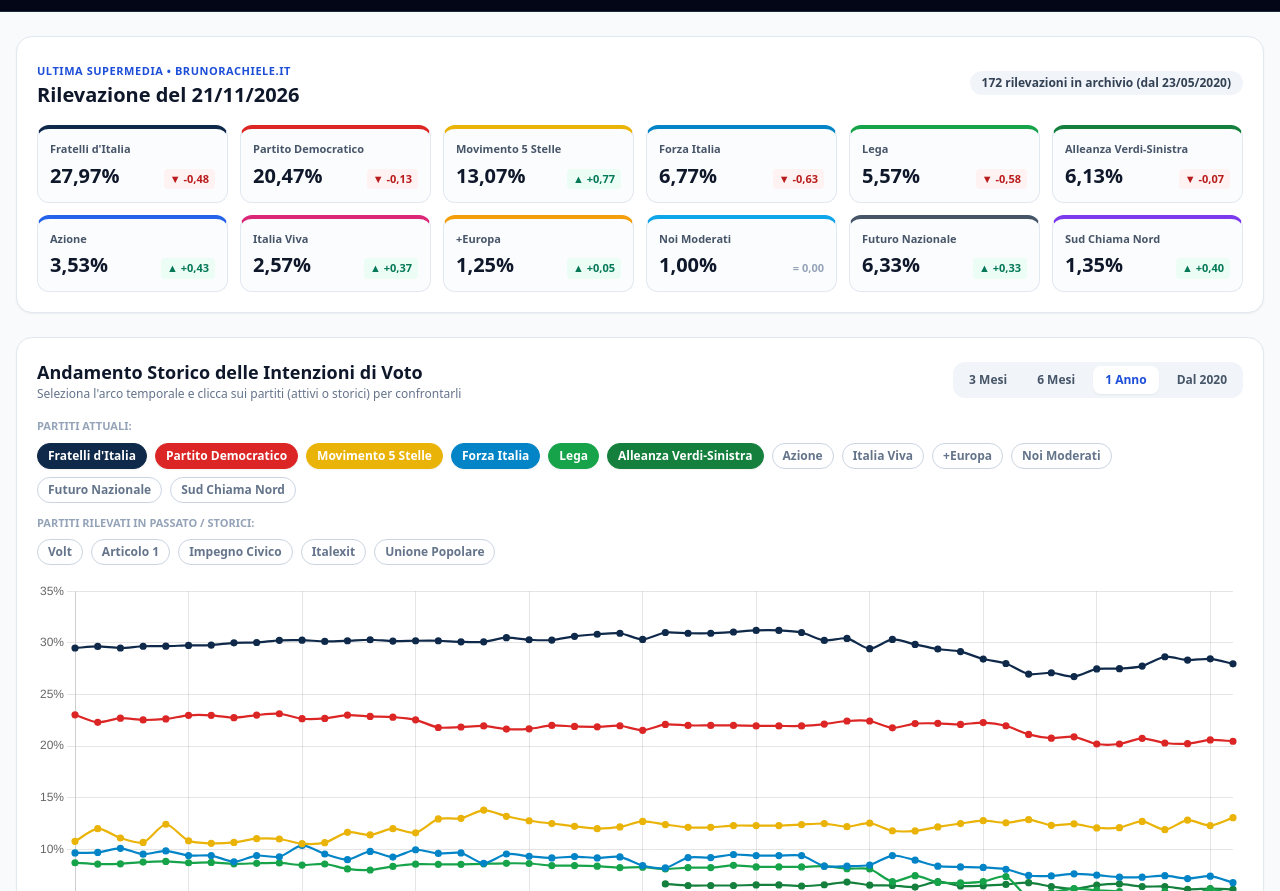
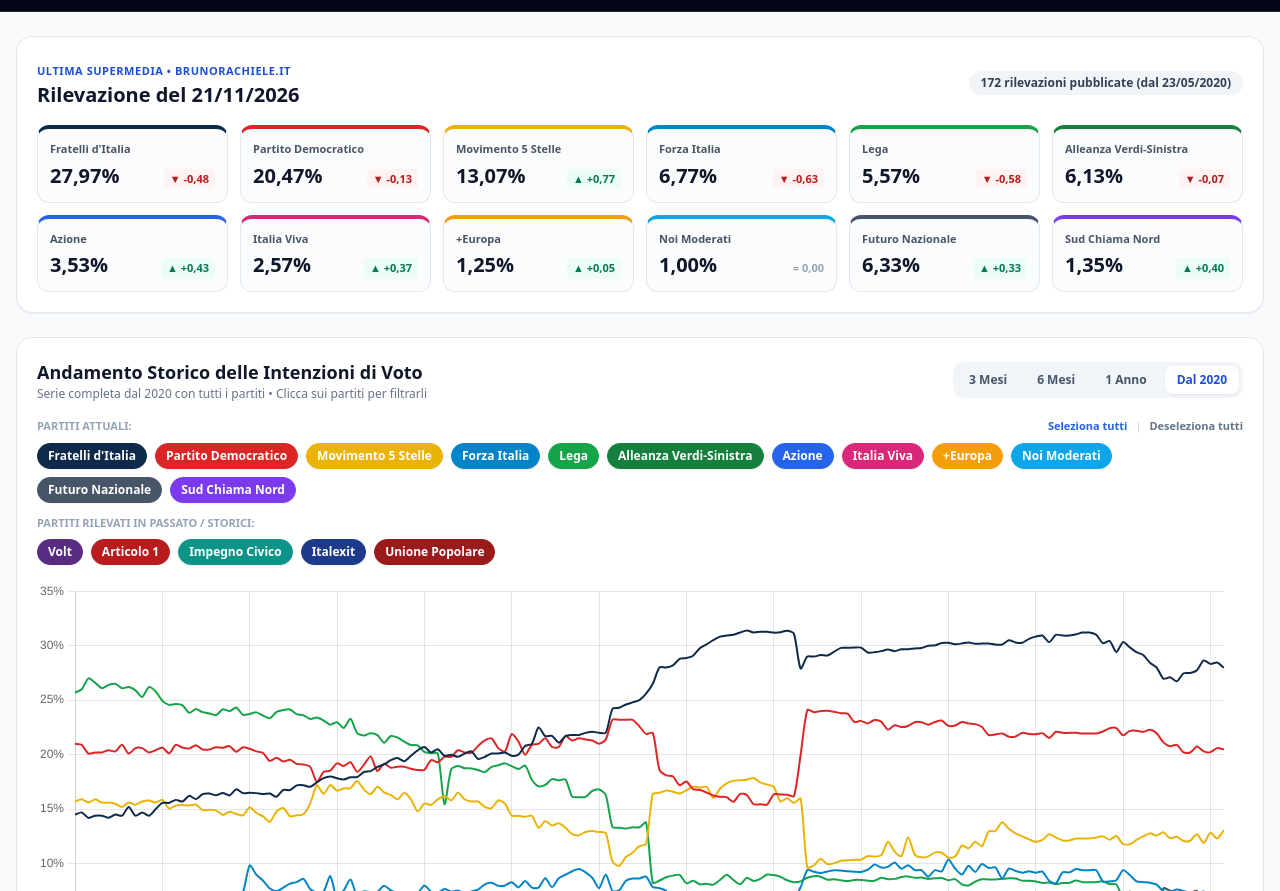
Before and after one commit to brunorachiele-it/archivio-sondaggi, a plain HTML site: page index.html in a window 1280 px wide. Shown: the part 61-952 px from the top of the page. Drawn offline with nearby package versions, Linux system fonts and the light colour scheme.

Commit message:
Modify voting section and token management
Updated text content and button functionalities in the voting intentions section. Adjusted the display of historical data and improved token management for private CSV downloads.

```diff
--- a/index.html
+++ b/index.html
@@ -48,25 +48,32 @@
       <div class="flex flex-wrap items-center justify-between gap-3">
         <div>
           <h2 class="text-lg font-black text-slate-900">Andamento Storico delle Intenzioni di Voto</h2>
-          <p class="text-xs text-slate-500">Seleziona l'arco temporale e clicca sui partiti (attivi o storici) per confrontarli</p>
+          <p class="text-xs text-slate-500">Serie completa dal 2020 con tutti i partiti • Clicca sui partiti per filtrarli</p>
         </div>
         <div class="flex items-center gap-1.5 bg-slate-100 p-1 rounded-xl" id="range-buttons">
           <button type="button" data-range="12" onclick="setRange(12, this)" class="range-btn px-3 py-1.5 rounded-lg text-xs font-bold text-slate-600">3 Mesi</button>
           <button type="button" data-range="26" onclick="setRange(26, this)" class="range-btn px-3 py-1.5 rounded-lg text-xs font-bold text-slate-600">6 Mesi</button>
-          <button type="button" data-range="52" onclick="setRange(52, this)" class="range-btn px-3 py-1.5 rounded-lg text-xs font-bold bg-white text-blue-700 shadow-sm">1 Anno</button>
-          <button type="button" data-range="0" onclick="setRange(0, this)" class="range-btn px-3 py-1.5 rounded-lg text-xs font-bold text-slate-600">Dal 2020</button>
+          <button type="button" data-range="52" onclick="setRange(52, this)" class="range-btn px-3 py-1.5 rounded-lg text-xs font-bold text-slate-600">1 Anno</button>
+          <button type="button" data-range="0" onclick="setRange(0, this)" class="range-btn px-3 py-1.5 rounded-lg text-xs font-bold bg-white text-blue-700 shadow-sm">Dal 2020</button>
         </div>
       </div>
 
       <!-- Filtri Partito -->
       <div class="space-y-2">
-        <div class="text-[11px] font-bold uppercase text-slate-400">Partiti attuali:</div>
+        <div class="flex flex-wrap items-center justify-between gap-2">
+          <span class="text-[11px] font-bold uppercase text-slate-400">Partiti attuali:</span>
+          <div class="flex gap-2 text-[11px]">
+            <button type="button" onclick="selectAllParties(true)" class="text-blue-600 hover:underline font-bold">Seleziona tutti</button>
+            <span class="text-slate-300">|</span>
+            <button type="button" onclick="selectAllParties(false)" class="text-slate-500 hover:underline font-bold">Deseleziona tutti</button>
+          </div>
+        </div>
         <div id="party-toggles-main" class="flex flex-wrap gap-2"></div>
         <div class="text-[11px] font-bold uppercase text-slate-400 pt-1">Partiti rilevati in passato / storici:</div>
         <div id="party-toggles-hist" class="flex flex-wrap gap-2"></div>
       </div>
 
-      <div class="h-[400px] w-full">
+      <div class="h-[420px] w-full">
         <canvas id="history-chart"></canvas>
       </div>
     </section>
@@ -97,7 +104,7 @@
       <div class="flex items-center justify-between border-b pb-3">
         <div>
           <h3 class="font-black text-lg">Area Riservata — brunorachiele.it</h3>
-          <p class="text-xs text-slate-500">Accesso riservato con Token GitHub per caricamento rilevazioni e backup privato</p>
+          <p class="text-xs text-slate-500">Carica sondaggi (anche in anticipo: resteranno bloccati fino alla 00:00 della data scelta)</p>
         </div>
         <button type="button" onclick="toggleAdminModal()" class="text-slate-400 hover:text-slate-700 text-lg"><i class="fa-solid fa-xmark"></i></button>
       </div>
@@ -108,19 +115,22 @@
           <input id="in-token" type="password" oninput="updateTokenUI()" placeholder="github_pat_..." class="w-full border border-slate-300 rounded-lg px-3 py-2 text-xs font-mono">
         </div>
         <div>
-          <label class="block text-[11px] font-bold uppercase text-slate-500 mb-1">Data Rilevazione</label>
+          <label class="block text-[11px] font-bold uppercase text-slate-500 mb-1">Data Pubblicazione Sondaggio (00:00)</label>
           <input id="in-date" type="date" class="w-full border border-slate-300 rounded-lg px-3 py-2 text-xs font-bold">
         </div>
       </div>
 
-      <!-- Download CSV riservato solo a chi ha inserito un Token GitHub valido -->
-      <div id="private-export-box" class="hidden bg-emerald-50 border border-emerald-200 rounded-xl p-3 flex flex-wrap items-center justify-between gap-2">
-        <div class="text-xs font-bold text-emerald-900">
-          <i class="fa-solid fa-shield-check mr-1 text-emerald-600"></i> Token attivo: puoi scaricare una copia privata del CSV aggiornato.
+      <!-- Download CSV riservato solo a chi ha inserito un Token GitHub -->
+      <div id="private-export-box" class="hidden bg-emerald-50 border border-emerald-200 rounded-xl p-3 space-y-2">
+        <div class="flex flex-wrap items-center justify-between gap-2">
+          <div class="text-xs font-bold text-emerald-900">
+            <i class="fa-solid fa-shield-check mr-1 text-emerald-600"></i> Token attivo: backup privato CSV disponibile.
+          </div>
+          <button type="button" onclick="downloadPrivateCSV()" class="bg-emerald-700 hover:bg-emerald-600 text-white text-xs font-bold px-3 py-1.5 rounded-lg inline-flex items-center gap-1.5">
+            <i class="fa-solid fa-download"></i> Scarica CSV Privato
+          </button>
         </div>
-        <button type="button" onclick="downloadPrivateCSV()" class="bg-emerald-700 hover:bg-emerald-600 text-white text-xs font-bold px-3 py-1.5 rounded-lg inline-flex items-center gap-1.5">
-          <i class="fa-solid fa-download"></i> Scarica CSV Privato
-        </button>
+        <div id="scheduled-admin-note" class="text-[11px] text-amber-800 font-semibold hidden"></div>
       </div>
 
       <!-- Incolla rapido da Google Fogli -->
@@ -158,23 +168,23 @@
     const CSV_FILE = "storico_supermedia_brunorachiele.csv";
 
     const PARTY_META = {
-      "Fratelli d'Italia": { short: "FdI", color: "#0f294a", defaultOn: true, historical: false },
-      "Partito Democratico": { short: "PD", color: "#dc2626", defaultOn: true, historical: false },
-      "Movimento 5 Stelle": { short: "M5S", color: "#eab308", defaultOn: true, historical: false },
-      "Forza Italia": { short: "FI", color: "#0284c7", defaultOn: true, historical: false },
-      "Lega": { short: "Lega", color: "#16a34a", defaultOn: true, historical: false },
-      "Alleanza Verdi-Sinistra": { short: "AVS", color: "#15803d", defaultOn: true, historical: false },
-      "Azione": { short: "Azione", color: "#2563eb", defaultOn: false, historical: false },
-      "Italia Viva": { short: "IV", color: "#db2777", defaultOn: false, historical: false },
-      "+Europa": { short: "+Eu", color: "#f59e0b", defaultOn: false, historical: false },
-      "Noi Moderati": { short: "NM", color: "#0ea5e9", defaultOn: false, historical: false },
-      "Futuro Nazionale": { short: "FN", color: "#475569", defaultOn: false, historical: false },
-      "Sud Chiama Nord": { short: "SCN", color: "#7c3aed", defaultOn: false, historical: false },
-      "Volt": { short: "Volt", color: "#582c83", defaultOn: false, historical: true },
-      "Articolo 1": { short: "Art.1", color: "#b91c1c", defaultOn: false, historical: true },
-      "Impegno Civico": { short: "IC", color: "#0d9488", defaultOn: false, historical: true },
-      "Italexit": { short: "Italexit", color: "#1e3a8a", defaultOn: false, historical: true },
-      "Unione Popolare": { short: "UP", color: "#991b1b", defaultOn: false, historical: true }
+      "Fratelli d'Italia": { short: "FdI", color: "#0f294a", historical: false },
+      "Partito Democratico": { short: "PD", color: "#dc2626", historical: false },
+      "Movimento 5 Stelle": { short: "M5S", color: "#eab308", historical: false },
+      "Forza Italia": { short: "FI", color: "#0284c7", historical: false },
+      "Lega": { short: "Lega", color: "#16a34a", historical: false },
+      "Alleanza Verdi-Sinistra": { short: "AVS", color: "#15803d", historical: false },
+      "Azione": { short: "Azione", color: "#2563eb", historical: false },
+      "Italia Viva": { short: "IV", color: "#db2777", historical: false },
+      "+Europa": { short: "+Eu", color: "#f59e0b", historical: false },
+      "Noi Moderati": { short: "NM", color: "#0ea5e9", historical: false },
+      "Futuro Nazionale": { short: "FN", color: "#475569", historical: false },
+      "Sud Chiama Nord": { short: "SCN", color: "#7c3aed", historical: false },
+      "Volt": { short: "Volt", color: "#582c83", historical: true },
+      "Articolo 1": { short: "Art.1", color: "#b91c1c", historical: true },
+      "Impegno Civico": { short: "IC", color: "#0d9488", historical: true },
+      "Italexit": { short: "Italexit", color: "#1e3a8a", historical: true },
+      "Unione Popolare": { short: "UP", color: "#991b1b", historical: true }
     };
 
     const EXTRA_COLORS = ["#6366f1", "#ec4899", "#14b8a6", "#f97316", "#8b5cf6", "#64748b"];
@@ -183,15 +193,35 @@
     let partyList = [];
     let allRecords = [];
     let activeParties = new Set();
-    let currentRange = 52;
+    let currentRange = 0; // Default: Dal 2020
     let chartInstance = null;
+
+    // Restituisce la data odierna in formato AAAA-MM-GG secondo il fuso orario italiano (Europe/Rome)
+    function getTodayItalyISO() {
+      const parts = new Intl.DateTimeFormat("en-CA", {
+        timeZone: "Europe/Rome",
+        year: "numeric",
+        month: "2-digit",
+        day: "2-digit"
+      }).formatToParts(new Date());
+      const map = {};
+      parts.forEach(function(p) { map[p.type] = p.value; });
+      return map.year + "-" + map.month + "-" + map.day;
+    }
+
+    function isRecordLocked(record) {
+      return record.data > getTodayItalyISO();
+    }
+
+    function getUnlockedRecords() {
+      return allRecords.filter(function(r) { return !isRecordLocked(r); });
+    }
 
     function getMeta(key, idx) {
       if (PARTY_META[key]) return PARTY_META[key];
       return {
         short: key.slice(0, 6),
         color: EXTRA_COLORS[idx % EXTRA_COLORS.length],
-        defaultOn: false,
         historical: true
       };
     }
@@ -220,10 +250,12 @@
 
         partyList = pKeys.map(function(k, idx) {
           const m = getMeta(k, idx);
-          return { key: k, short: m.short, color: m.color, defaultOn: m.defaultOn, historical: m.historical };
+          return { key: k, short: m.short, color: m.color, historical: m.historical };
         });
+
+        // Seleziona di default TUTTI i partiti (attuali e storici dal 2020)
         if (activeParties.size === 0) {
-          partyList.filter(function(p) { return p.defaultOn; }).forEach(function(p) { activeParties.add(p.key); });
+          partyList.forEach(function(p) { activeParties.add(p.key); });
         }
 
         allRecords = lines.slice(1).map(function(line) {
@@ -247,11 +279,12 @@
     }
 
     function renderLatestCards() {
-      if (!allRecords.length) return;
-      const latest = allRecords[allRecords.length - 1];
-      const prev = allRecords.length > 1 ? allRecords[allRecords.length - 2] : null;
+      const unlocked = getUnlockedRecords();
+      if (!unlocked.length) return;
+      const latest = unlocked[unlocked.length - 1];
+      const prev = unlocked.length > 1 ? unlocked[unlocked.length - 2] : null;
       document.getElementById("latest-date-title").textContent = "Rilevazione del " + latest.data_it;
-      document.getElementById("total-records-badge").textContent = allRecords.length + " rilevazioni in archivio (dal " + allRecords[0].data_it + ")";
+      document.getElementById("total-records-badge").textContent = unlocked.length + " rilevazioni pubblicate (dal " + unlocked[0].data_it + ")";
 
       const cardsHtml = partyList.filter(function(p) { return latest[p.key] !== null && latest[p.key] !== undefined; }).map(function(p) {
         const val = latest[p.key];
@@ -289,6 +322,15 @@
       document.getElementById("party-toggles-hist").innerHTML = renderToggleButtons(histList);
     }
 
+    function selectAllParties(enable) {
+      activeParties.clear();
+      if (enable) {
+        partyList.forEach(function(p) { activeParties.add(p.key); });
+      }
+      renderPartyToggles();
+      renderChart();
+    }
+
     function toggleParty(key) {
       if (activeParties.has(key)) activeParties.delete(key);
       else activeParties.add(key);
@@ -308,7 +350,8 @@
     }
 
     function renderChart() {
-      const slice = currentRange > 0 ? allRecords.slice(-currentRange) : allRecords;
+      const unlocked = getUnlockedRecords();
+      const slice = currentRange > 0 ? unlocked.slice(-currentRange) : unlocked;
       const labels = slice.map(function(r) { return r.data_it; });
       const datasets = partyList.filter(function(p) { return activeParties.has(p.key); }).map(function(p) {
         return {
@@ -316,7 +359,7 @@
           data: slice.map(function(r) { return r[p.key]; }),
           borderColor: p.color,
           backgroundColor: p.color,
-          borderWidth: 2.2,
+          borderWidth: 2,
           pointRadius: slice.length > 60 ? 0 : 2.5,
           pointHoverRadius: 5,
           spanGaps: true,
@@ -344,7 +387,7 @@
           },
           scales: {
             y: { beginAtZero: true, ticks: { callback: function(v) { return v + "%"; } } },
-            x: { ticks: { maxTicksLimit: 12 } }
+            x: { ticks: { maxTicksLimit: 14 } }
           }
         }
       });
@@ -358,6 +401,14 @@
 
       const filtered = allRecords.slice().reverse().filter(function(r) { return !q || r.data_it.includes(q) || r.data.includes(q); });
       document.getElementById("table-body").innerHTML = filtered.map(function(r) {
+        if (isRecordLocked(r)) {
+          return '<tr class="bg-amber-50/90 text-amber-900">' +
+            '<td class="px-3 py-2.5 font-extrabold whitespace-nowrap sticky left-0 bg-amber-100"><i class="fa-solid fa-clock mr-1 text-amber-700"></i>' + r.data_it + '</td>' +
+            '<td colspan="' + partyList.length + '" class="px-3 py-2.5 font-bold text-xs">' +
+              '<i class="fa-solid fa-lock mr-1.5 text-amber-700"></i>Dati caricati — disponibili alla mezzanotte del ' + r.data_it +
+            '</td>' +
+          '</tr>';
+        }
         return '<tr class="hover:bg-blue-50/50">' +
           '<td class="px-3 py-2 font-bold whitespace-nowrap sticky left-0 bg-white">' + r.data_it + '</td>' +
           partyList.map(function(p) {
@@ -371,8 +422,19 @@
     function updateTokenUI() {
       const tok = document.getElementById("in-token").value.trim();
       const box = document.getElementById("private-export-box");
-      if (tok.length > 15) box.classList.remove("hidden");
-      else box.classList.add("hidden");
+      const schedNote = document.getElementById("scheduled-admin-note");
+      if (tok.length > 15) {
+        box.classList.remove("hidden");
+        const locked = allRecords.filter(function(r) { return isRecordLocked(r); });
+        if (locked.length) {
+          schedNote.textContent = "Rilevazioni programmate in coda: " + locked.map(function(r) { return r.data_it + " (sblocco ore 00:00)"; }).join(", ");
+          schedNote.classList.remove("hidden");
+        } else {
+          schedNote.classList.add("hidden");
+        }
+      } else {
+        box.classList.add("hidden");
+      }
     }
 
     async function downloadPrivateCSV() {
@@ -406,7 +468,7 @@
       m.classList.toggle("hidden");
       if (!m.classList.contains("hidden")) {
         document.getElementById("in-token").value = localStorage.getItem("br_gh_token") || "";
-        document.getElementById("in-date").value = new Date().toISOString().slice(0, 10);
+        document.getElementById("in-date").value = getTodayItalyISO();
         updateTokenUI();
         const latest = allRecords[allRecords.length - 1] || {};
         renderModalInputs(latest);
@@ -419,7 +481,8 @@
       if (!name) return;
       if (!partyList.some(function(p) { return p.key.toLowerCase() === name.toLowerCase(); })) {
         const m = getMeta(name, partyList.length);
-        partyList.push({ key: name, short: m.short, color: m.color, defaultOn: m.defaultOn, historical: m.historical });
+        partyList.push({ key: name, short: m.short, color: m.color, historical: m.historical });
+        activeParties.add(name);
         if (allHeaders.indexOf(name) === -1) allHeaders.push(name);
       }
       inp.value = "";
@@ -518,8 +581,12 @@
         });
         await githubPutFile(CSV_FILE, csvLines.join("\n") + "\n", "Aggiorna CSV globale al " + isoDate, token);
 
+        const locked = isRecordLocked(newRow);
         status.className = "text-xs font-bold p-3 rounded-lg bg-emerald-50 text-emerald-800";
-        status.textContent = "Fatto! Creato rilevazioni/" + isoDate + ".json e aggiornato " + CSV_FILE + ".";
+        status.textContent = locked
+          ? "Salvataggio completato! I dati del " + itDate + " resteranno bloccati e si sbloccheranno automaticamente alla mezzanotte del " + itDate + "."
+          : "Fatto! Creato rilevazioni/" + isoDate + ".json e aggiornato " + CSV_FILE + ".";
+        updateTokenUI();
         renderLatestCards();
         renderPartyToggles();
         renderChart();
```
